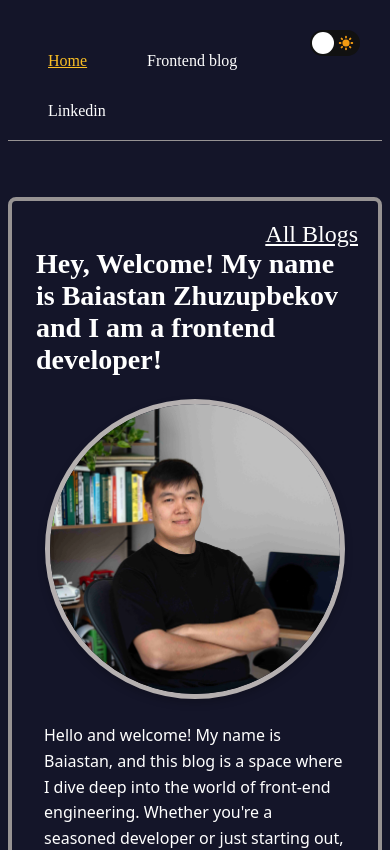
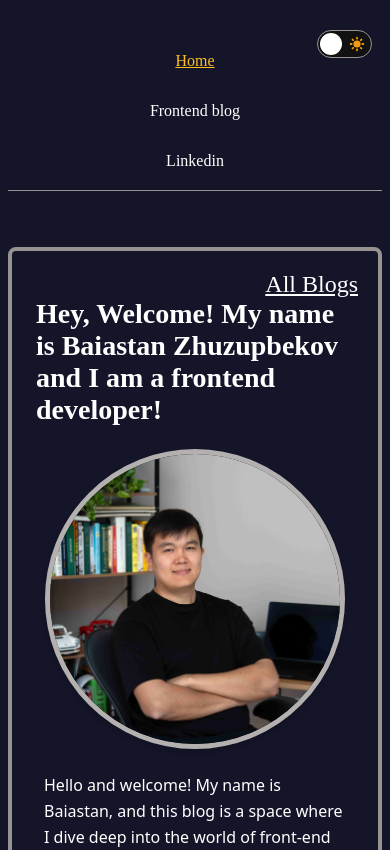
Before and after one commit to Baiastan/my-blog, a Next.js app: page / in a window 390 px wide. Shown: the top 850 px of the page. Built offline with nearby package versions, Linux system fonts and the light colour scheme.

Commit message:
nav fixed

```diff
--- a/src/app/components/dark-light-mode/ThemeToggle.module.scss
+++ b/src/app/components/dark-light-mode/ThemeToggle.module.scss
@@ -1,7 +1,11 @@
 .toggleContainer {
-  position: fixed;
-  right: 30px;
-  top: 30px;
+  position: absolute;
+  right: 20px;
+
+  @media (max-width: 390px) {
+    right: 10px;
+    top: 10px;
+  }
 }
 
 .checkbox {
@@ -11,10 +15,11 @@
 
 .checkboxLabel {
   background-color: #111;
-  width: 50px;
-  height: 26px;
+  width: 55px;
+  height: 28px;
   border-radius: 50px;
   position: relative;
+  border: 1px solid var(--border-color);
   padding: 5px;
   cursor: pointer;
   display: flex;
@@ -34,7 +39,7 @@
 }
 
 .checkbox:checked + .checkboxLabel .ball {
-  transform: translateX(24px);
+  transform: translateX(27px);
 }
 
 .checkboxLabel .hiMoon {
--- a/src/app/components/nav/NavBar.module.scss
+++ b/src/app/components/nav/NavBar.module.scss
@@ -1,4 +1,5 @@
 .navBarContainer {
+  position: relative;
   width: 100%;
   display: flex;
   flex-wrap: wrap;
@@ -14,6 +15,10 @@
   @media (min-width: 620px) {
     width: 80%;
   }
+
+  @media (max-width: 390px) {
+    flex-direction: column;
+  }
 }
 
 .navItem {
@@ -27,6 +32,11 @@
     // md: prefix for medium screens
     padding: 0;
   }
+
+  @media (max-width: 620px) {
+    padding-left: 0.5rem;
+    padding-right: 0.5rem;
+  }
 }
 
 .active {
--- a/src/app/components/nav/index.jsx
+++ b/src/app/components/nav/index.jsx
@@ -5,6 +5,7 @@ import React from "react";
 import NavigationItem from "./NavigationItem";
 
 import styles from "./NavBar.module.scss";
+import ThemeToggle from "../dark-light-mode/ThemeToggle";
 
 const navLinks = [
   {
@@ -25,7 +26,7 @@ const navLinks = [
 
 const Navbar = () => {
   return (
-    <nav>
+    <nav className={styles.nav}>
       <ul className={styles.navBarContainer}>
         {navLinks.map((navLink, index) => (
           <NavigationItem
@@ -38,6 +39,7 @@ const Navbar = () => {
             inactive={styles.inactive}
           />
         ))}
+        <ThemeToggle />
       </ul>
     </nav>
   );
--- a/src/app/layout.js
+++ b/src/app/layout.js
@@ -11,7 +11,6 @@ export default function RootLayout({ children }) {
   return (
     <html lang="en">
       <body>
-        <ThemeToggle />
         <Navbar />
         {children}
       </body>
```
